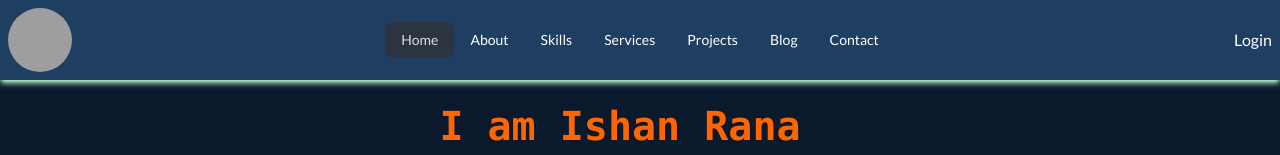
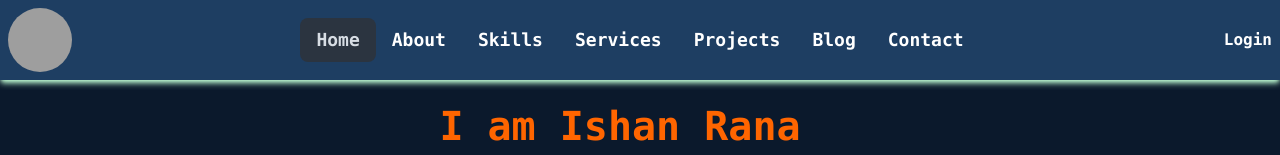
Before and after one commit to ishanrana363/Portfilio-Frontend, a React (Vite) app: page / in a window 1280 px wide. Shown: the top 155 px of the page. Built offline with nearby package versions, Linux system fonts and the light colour scheme; grey boxes are pictures that could not be loaded.

Commit message:
some added

```diff
--- a/src/components/header/Header.jsx
+++ b/src/components/header/Header.jsx
@@ -6,7 +6,7 @@ const Header = () => {
   console.log(pathname);
 
   return (
-    <div className='bg-navFooterGray shadow-md shadow-green-200 text-textSecondary sticky top-0 z-10 '>
+    <div className='bg-navFooterGray shadow-md shadow-green-200 font-mono font-bold text-2lg text-textSecondary sticky top-0 z-10 '>
       <div className="navbar max-w-screen-xl mx-auto">
         {/* Navbar Start */}
         <div className="navbar-start">
@@ -46,8 +46,8 @@ const Header = () => {
 
         {/* Navbar Center for Large Screens */}
         <div className="navbar-center hidden md:flex">
-          <ul className="menu menu-horizontal px-1">
-            <li><NavLink to={"/"}>Home</NavLink></li>
+          <ul className="menu menu-horizontal text-lg px-1">
+            <li><NavLink className={""}  to={"/"}>Home</NavLink></li>
             <li><NavLink to={"/about"}>About</NavLink></li>
             <li><NavLink to={"/skill"}>Skills</NavLink></li>
             <li><NavLink to={"/service"}>Services</NavLink></li>
```
